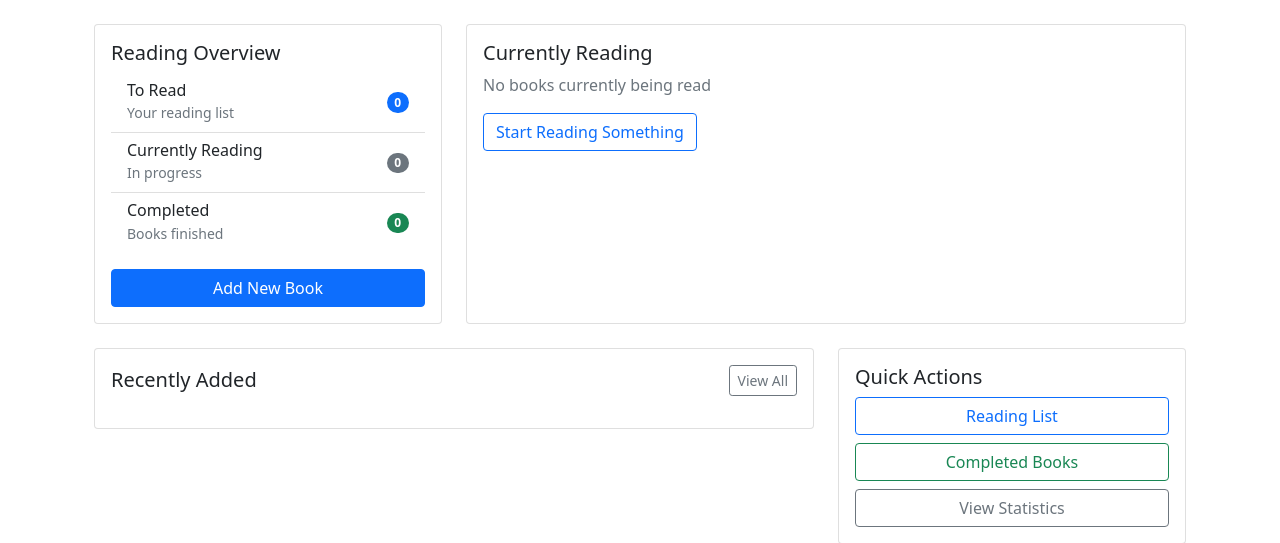
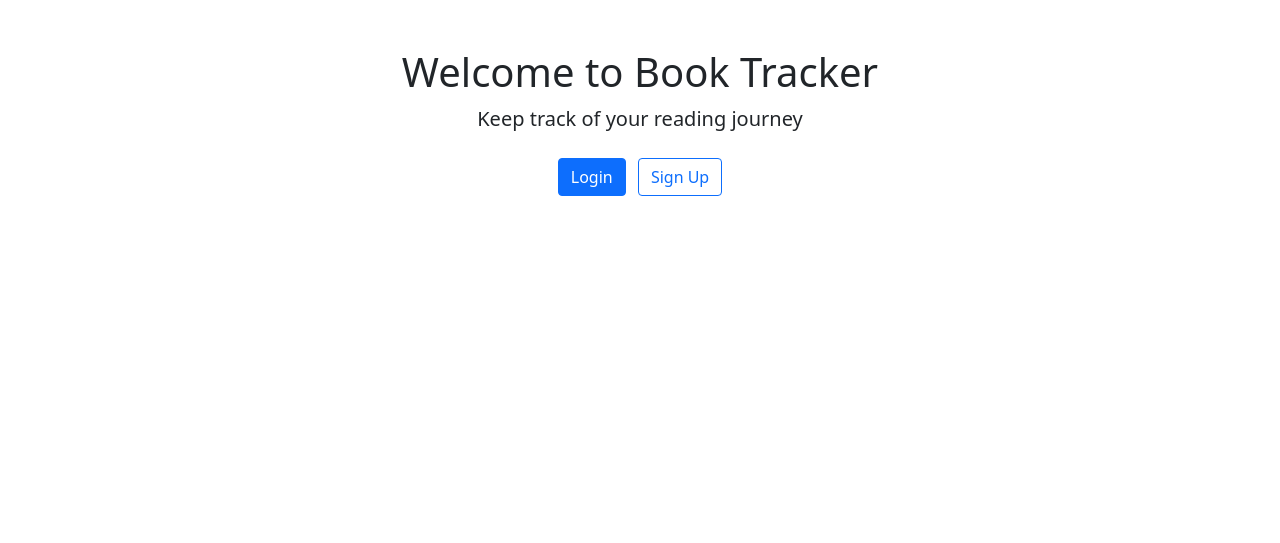
Before and after one commit to joereg4/book_tracker, a Flask app: template templates/main/home.html in a window 1280 px wide. Shown: the part 56-599 px from the top of the page. Run offline with Flask 3, Linux system fonts and the light colour scheme; the template is opened without the code that fills it, so the values that code supplies are empty.

Commit message:
Implement user authentication in dashboard view
- Added authentication check to display an empty dashboard for non-authenticated users.
- Updated database queries to filter books by the current user's ID.
- Enhanced the home template to show a welcome message and login/signup options for unauthenticated users, while displaying the reading overview for authenticated users.
- Created a test user in the test suite to ensure proper functionality of the index view with user-specific data.

```diff
--- a/templates/main/home.html
+++ b/templates/main/home.html
@@ -1,6 +1,20 @@
 {% extends "base.html" %}
 
 {% block content %}
+{% if not current_user.is_authenticated %}
+<div class="container mt-5">
+    <div class="row justify-content-center">
+        <div class="col-md-8 text-center">
+            <h1>Welcome to Book Tracker</h1>
+            <p class="lead">Keep track of your reading journey</p>
+            <div class="mt-4">
+                <a href="{{ url_for('auth.login') }}" class="btn btn-primary me-2">Login</a>
+                <a href="{{ url_for('auth.signup') }}" class="btn btn-outline-primary">Sign Up</a>
+            </div>
+        </div>
+    </div>
+</div>
+{% else %}
     <div class="container-fluid">
         <!-- Reading Overview -->
         <div class="row mb-4">
@@ -150,4 +164,5 @@
             </div>
         </div>
     </div>
+{% endif %}
 {% endblock %}
```
Also changed, not shown: routes/main.py (+22 -6 lines), tests/test_main.py (+12 -3 lines). Lines whose indentation alone changed are shown as unchanged.
